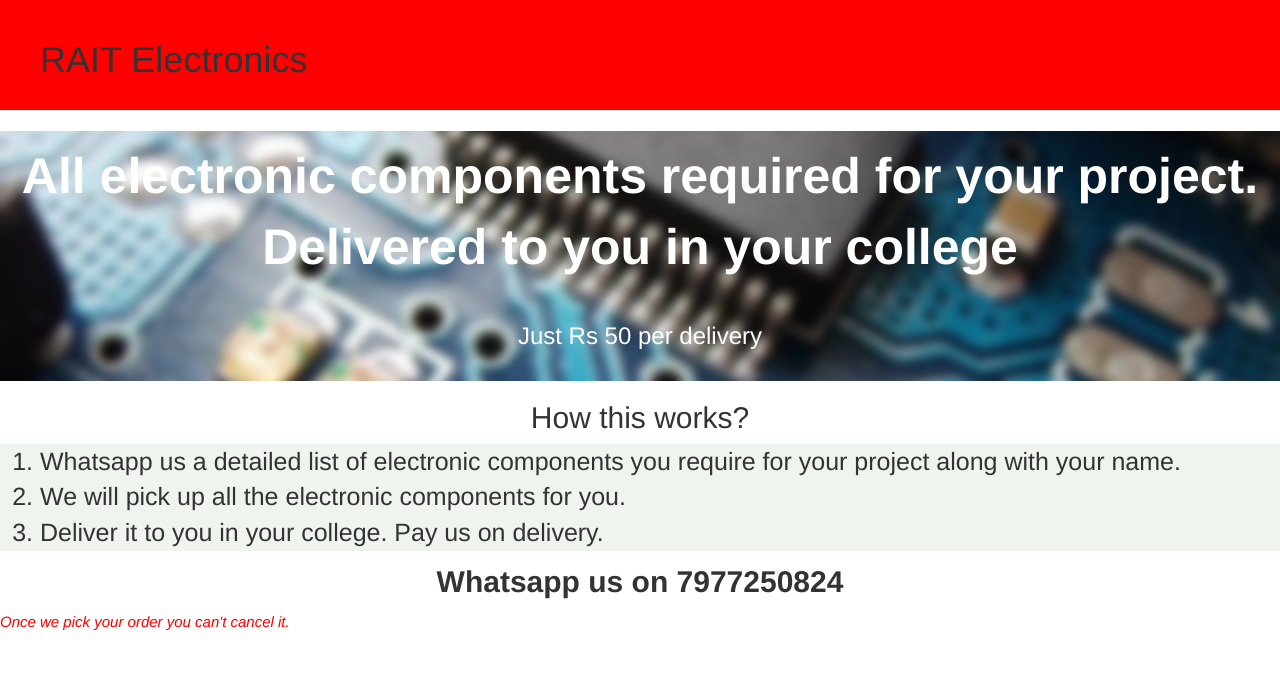
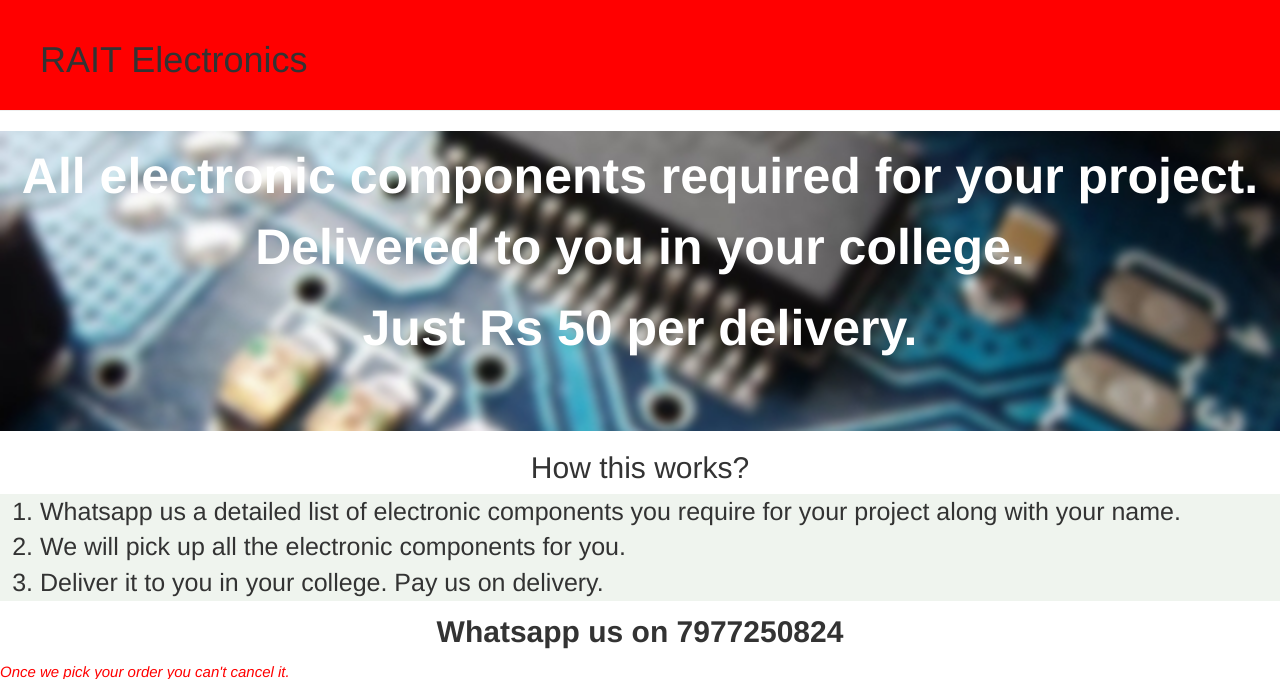
Before and after one commit to srikant99/raitelectronics, a Django app: page / in a window 1280 px wide. Shown: the top 679 px of the page. Run offline with Django 3.2, Linux system fonts and the light colour scheme; some libraries are stand-ins or nearby versions.

Commit message:
modiied page

```diff
--- a/electronics/static/css/electronics.css
+++ b/electronics/static/css/electronics.css
@@ -7,7 +7,7 @@
 .content {
     background-image: url("arduino.jpg");
     background-position: center;
-    height: 250px;
+    height: 300px;
     background-size: cover;
     padding: 10px 10px 10px 10px;
 
@@ -23,10 +23,7 @@
     color: white;
 }
 
-.content h3{
-    color: white;
-    padding: 20px 20px 20px 20px;
-}
+
 
 .how-this-works h2{
     text-align: center;
--- a/electronics/templates/electronics/page.html
+++ b/electronics/templates/electronics/page.html
@@ -14,9 +14,9 @@
         <div class="content">
         <strong><p>
             All electronic components required for your project.
-            Delivered to you in your college
+            Delivered to you in your college.
         </p></strong>
-        <h3>Just Rs 50 per delivery</h3>
+        <strong><p> Just Rs 50 per delivery.</p></strong>
         </div>
         <div class="how-this-works">
             <h2>How this works?</h2>
```
